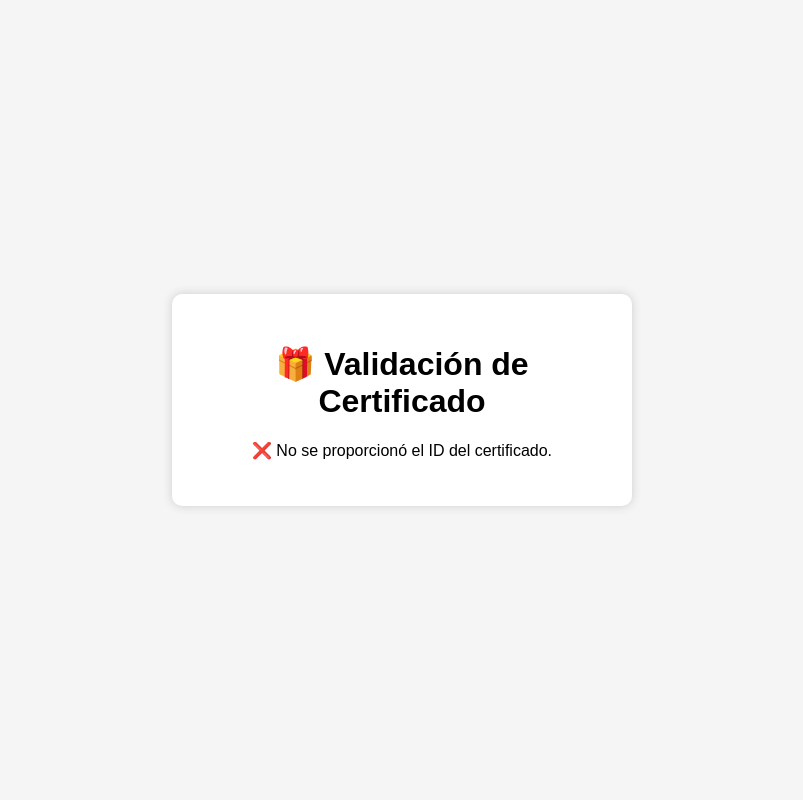
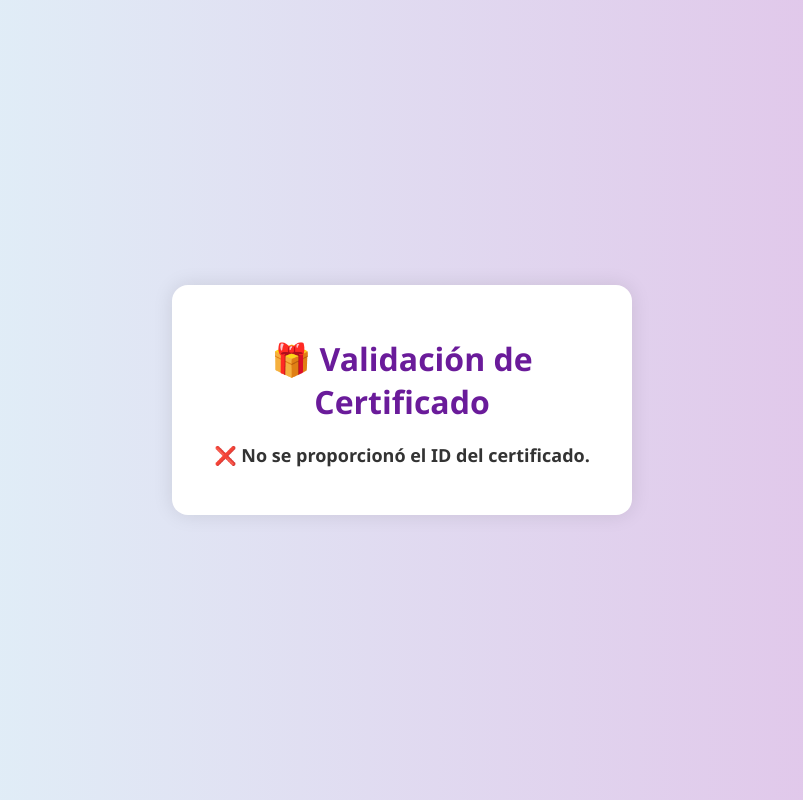
Before and after one commit to YaffaVD/Certificados, a plain HTML site: page index.html in a window 1280 px wide. Shown: the whole page, without its empty margins (238-1041 px from the left). Drawn offline with Linux system fonts and the light colour scheme.

Commit message:
Update style.css

```diff
--- a/style.css
+++ b/style.css
@@ -1,6 +1,6 @@
 body {
-  font-family: sans-serif;
-  background-color: #f5f5f5;
+  font-family: 'Segoe UI', sans-serif;
+  background: linear-gradient(to right, #e0f7fa, #e1bee7);
   display: flex;
   justify-content: center;
   align-items: center;
@@ -9,26 +9,22 @@ body {
 }
 
 .container {
-  background: white;
+  background-color: white;
   padding: 30px;
-  border-radius: 10px;
-  box-shadow: 0 0 10px #ccc;
+  border-radius: 16px;
+  box-shadow: 0 0 20px rgba(0, 0, 0, 0.1);
+  text-align: center;
   max-width: 400px;
-  width: 100%;
-  text-align: center;
+  width: 90%;
 }
 
-.oculto {
-  display: none;
+h1 {
+  color: #6a1b9a;
+  margin-bottom: 20px;
 }
 
-button {
-  margin-top: 10px;
-  padding: 10px 20px;
-  font-size: 16px;
-  background-color: #25d366;
-  border: none;
-  color: white;
-  cursor: pointer;
-  border-radius: 5px;
+#estado {
+  font-size: 18px;
+  font-weight: bold;
+  color: #333;
 }
```
